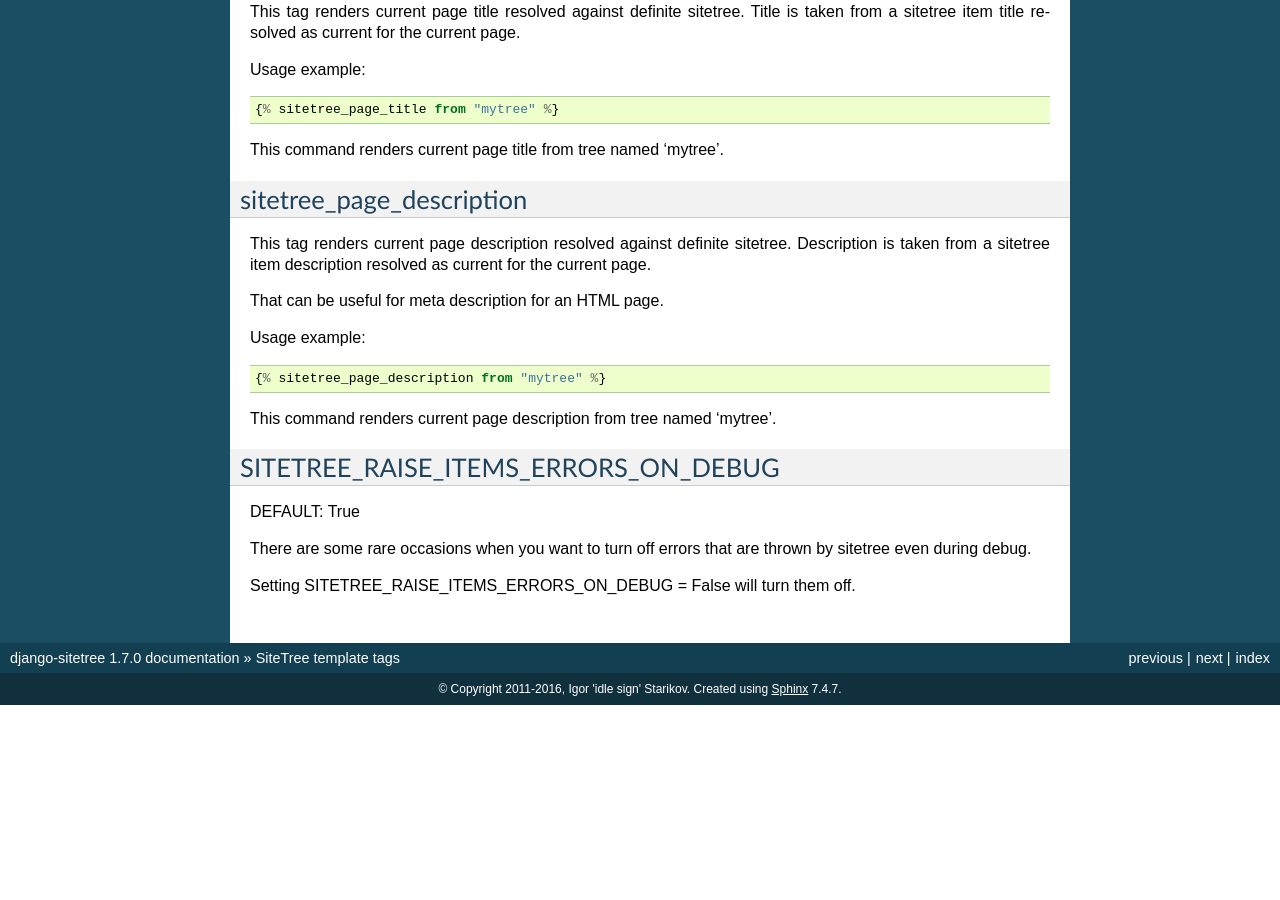
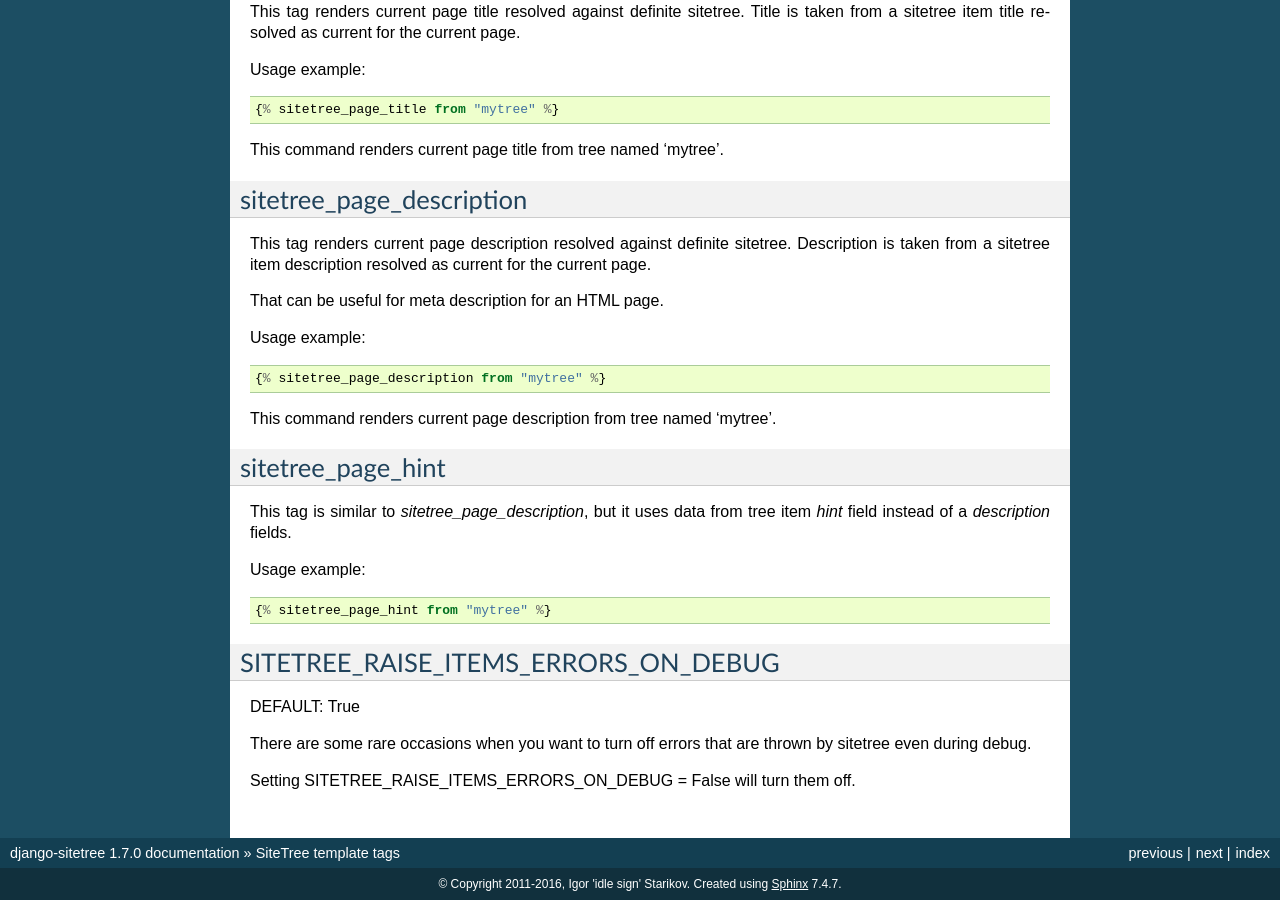
Before and after one commit to idlesign/django-sitetree, a Sphinx documentation site: the page built from docs/source/tags.rst, in a window 1280 px wide and 900 px high, scrolled down 2586 px. Built offline with Sphinx 7.4.7, drawn with Linux system fonts in a browser that asks for light colours; before the commit the page ends 3291 px from its top, so only the background shows below that.

Commit message:
`sitetree_page_hint` tag documented.

```diff
--- a/docs/source/tags.rst
+++ b/docs/source/tags.rst
@@ -174,6 +174,18 @@ Usage example::
 This command renders current page description from tree named 'mytree'.
 
 
+.. _tag-page-hint:
+
+sitetree_page_hint
+------------------
+
+This tag is similar to `sitetree_page_description`, but it uses data from  tree item `hint` field instead of a `description` fields.
+
+Usage example::
+
+  {% sitetree_page_hint from "mytree" %}
+
+
 
 .. _tag-ignore-errors:
 
```
